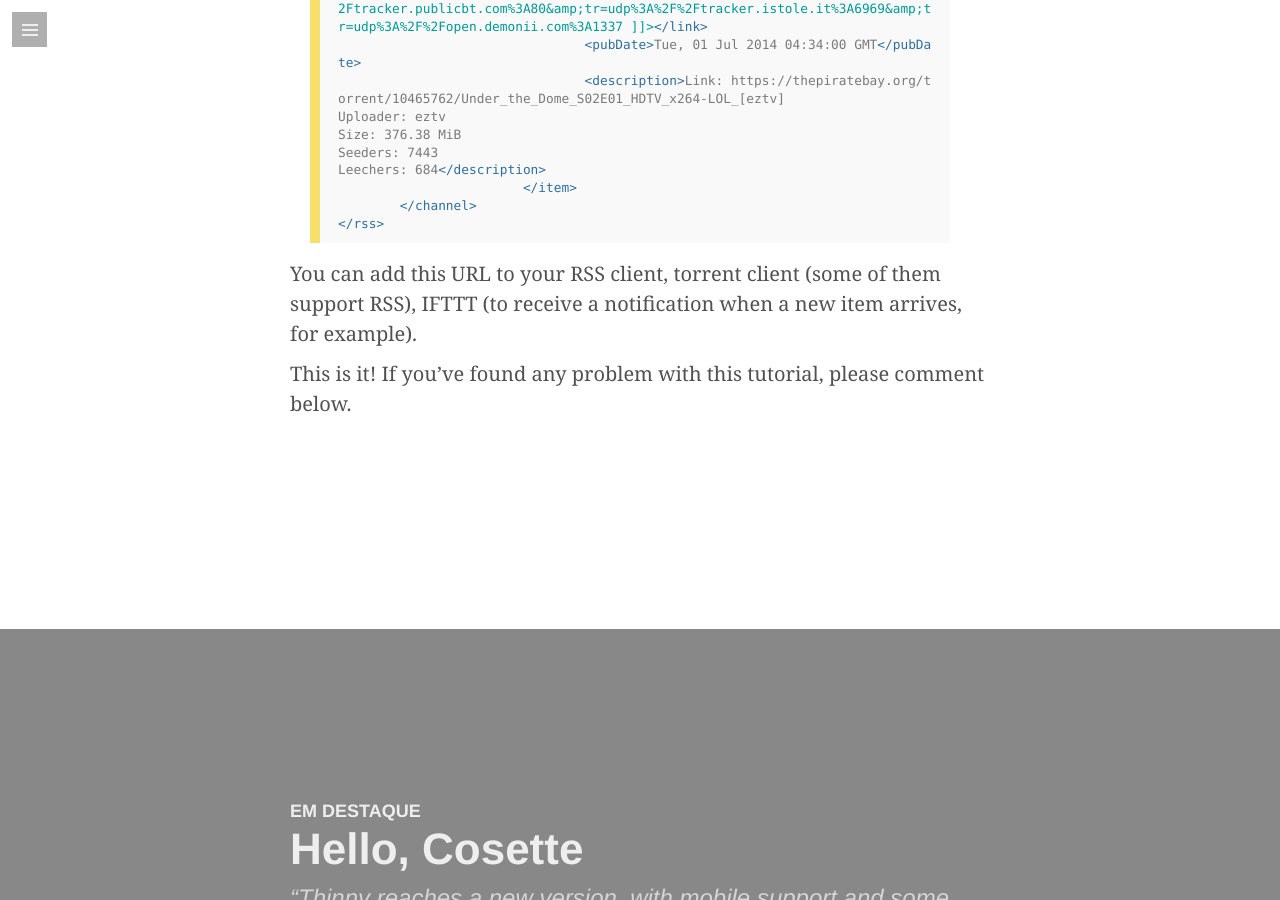
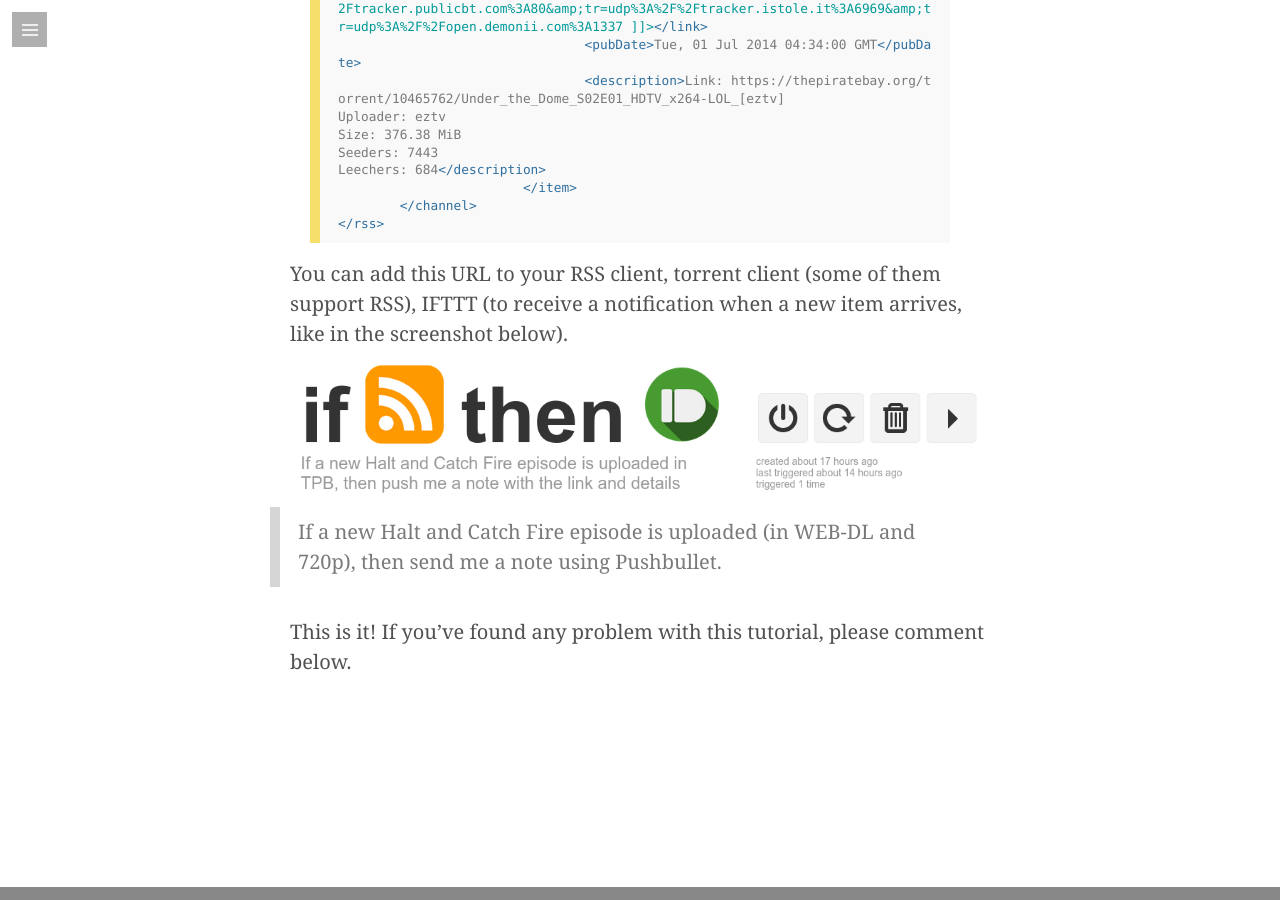
Before and after one commit to nanoshort/nanoshort.github.io, a Jekyll site: the page built from _posts/2014-07-08-tpb2rss-openshift.md, in a window 1280 px wide and 900 px high, scrolled down 3356 px. Built offline with Jekyll 4.4.1, drawn with Linux system fonts in a browser that asks for light colours; some web fonts are replaced; comment, search, counter and statistics services are not loaded; some of the changed text lies outside the part shown.

Commit message:
Added IFTTT screenshot

```diff
--- a/_posts/2014-07-08-tpb2rss-openshift.md
+++ b/_posts/2014-07-08-tpb2rss-openshift.md
@@ -99,6 +99,8 @@
 </rss>
 {% endhighlight %}
 
-You can add this URL to your RSS client, torrent client (some of them support RSS), IFTTT (to receive a notification when a new item arrives, for example).
+You can add this URL to your RSS client, torrent client (some of them support RSS), IFTTT (to receive a notification when a new item arrives, like in the screenshot below).
+
+{% include image.html url="/media/2014-07-08-tpb2rss-openshift/Captura de tela de 2014-07-09 09:15:56.png" width="100%" description="If a new Halt and Catch Fire episode is uploaded (in WEB-DL and 720p), then send me a note using Pushbullet." %}
 
 This is it! If you've found any problem with this tutorial, please comment below.
```
Also changed, not shown: media/2014-07-08-tpb2rss-openshift/Captura de tela de 2014-07-09 09:15:56.png (added).
